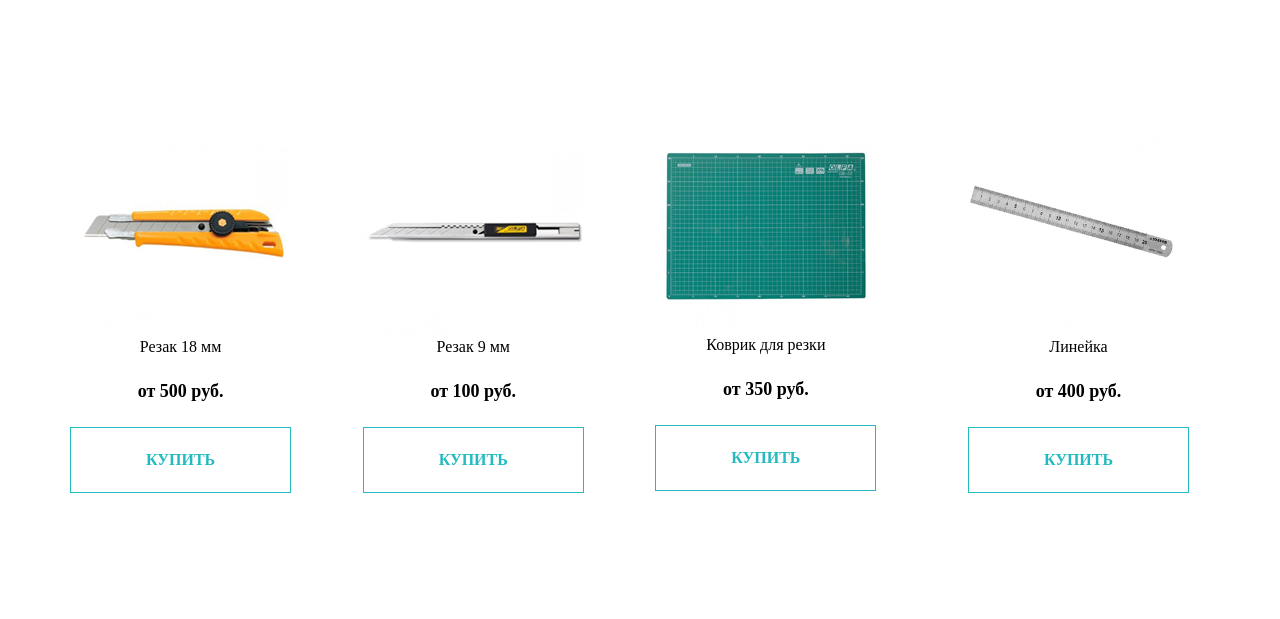
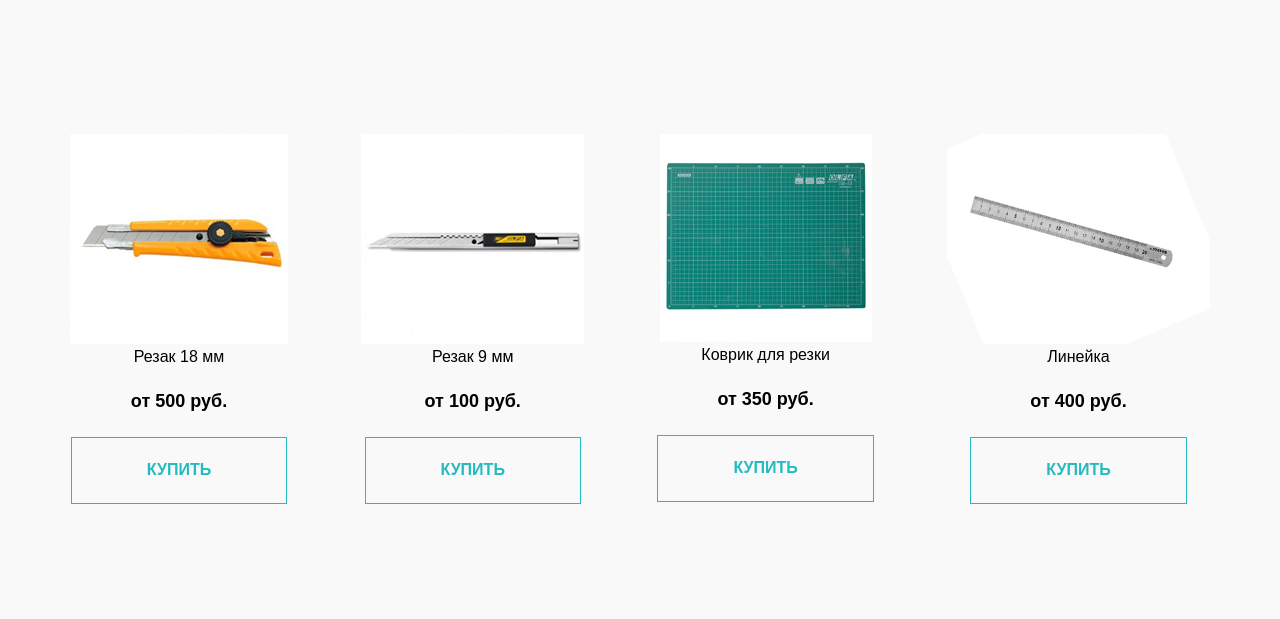
Before and after one commit to Sasha9805/homeworks, a plain HTML site: page lesson-11-easy/index.html in a window 1280 px wide. Shown: the part 181-800 px from the top of the page. Drawn offline with Linux system fonts and the light colour scheme.

Commit message:
Добавлен фон и нужный шрифт

```diff
--- a/lesson-11-easy/sass/style.sass
+++ b/lesson-11-easy/sass/style.sass
@@ -4,11 +4,15 @@ $weight: 300
   font:
     size: $size
     weight: $weight
+body
+  background-color: #f9f9f9
+  font-family: "Proxima Nova",sans-serif
 .container
   margin: auto
   width: 1140px
   text-align: center
 .header-title
+  +fonts($size+20px,$weight+100)
   padding-bottom: 125px
   padding-top: 100px
 .instruments
```
Also changed, not shown: lesson-11-easy/css/style.css, 1 other file.
